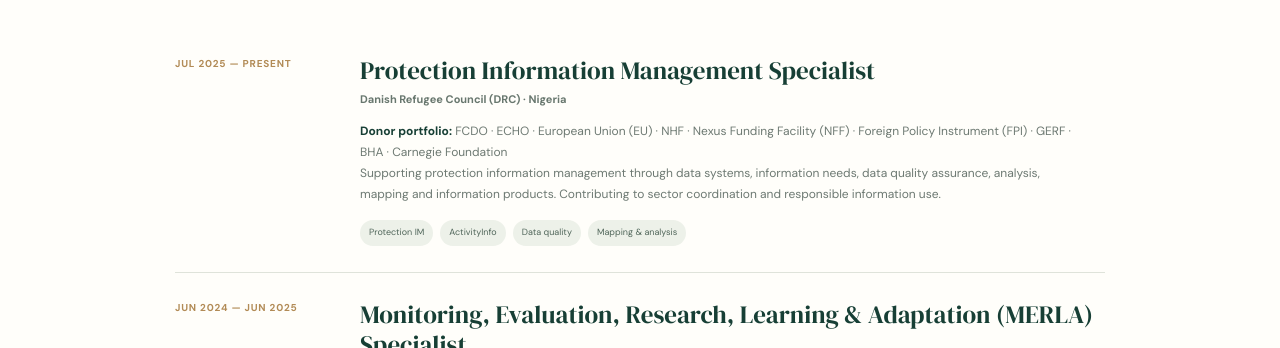
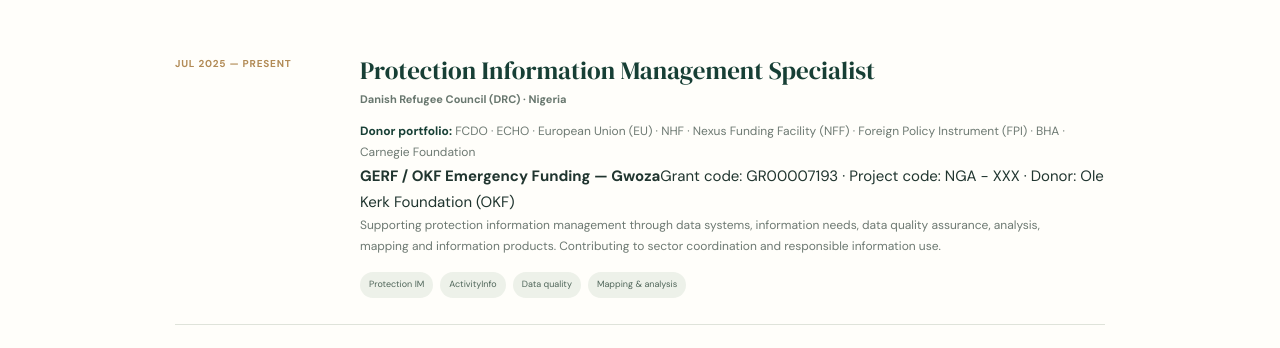
Before and after one commit to Lazarusyunana/lazarusyunana.github.io, a plain HTML site: page experience.html in a window 1280 px wide. Shown: the part 672-1020 px from the top of the page. Drawn offline with Linux system fonts and the light colour scheme.

Commit message:
Clarify GERF OKF emergency grant details

```diff
--- a/experience.html
+++ b/experience.html
@@ -1,7 +1,7 @@
 <!doctype html><html lang="en"><head><meta charset="utf-8"><meta name="viewport" content="width=device-width,initial-scale=1"><meta name="description" content="Career history in humanitarian and development programming."><meta name="theme-color" content="#173f35"><title>Experience | Lazarus Samson Yunana</title><link rel="stylesheet" href="style.css"><script defer src="script.js"></script></head><body><header class="site-header"><div class="container nav-wrap"><a class="brand" href="index.html"><span class="brand-mark">LY</span><span class="brand-copy"><strong>Lazarus Yunana</strong><small>Information · MEAL · Data</small></span></a><button class="menu-btn" aria-expanded="false">Menu</button><nav class="nav"><a href="index.html" >Home</a><a href="about.html" >About</a><a href="experience.html" aria-current="page">Experience</a><a href="projects.html" >Projects</a><a href="stories.html" >Photo Stories</a><a href="insights.html" >Blog</a><a class="nav-cta" href="contact.html">Contact ↗</a></nav></div></header><main>
 <section class="page-hero"><div class="container"><p class="crumb">EXPERIENCE / CAREER JOURNEY</p><h1>Experience shaped by <em>field realities.</em></h1><p class="page-lead">A career across humanitarian response and development programming, spanning MEAL, research, accountability and protection information management.</p></div></section>
 <section class="section section-white"><div class="container"><div class="section-heading"><div><p class="section-kicker">PROFESSIONAL EXPERIENCE</p><h2>From programme evidence to information systems.</h2></div><p>Selected roles and responsibilities. Consult the downloadable CV for the complete employment record.</p></div><div class="timeline">
-<article class="timeline-item"><div class="timeline-date">JUL 2025 — PRESENT</div><div><h3>Protection Information Management Specialist</h3><h4>Danish Refugee Council (DRC) · Nigeria</h4><p class="donor-line"><strong>Donor portfolio:</strong> FCDO · ECHO · European Union (EU) · NHF · Nexus Funding Facility (NFF) · Foreign Policy Instrument (FPI) · GERF · BHA · Carnegie Foundation</p><p>Supporting protection information management through data systems, information needs, data quality assurance, analysis, mapping and information products. Contributing to sector coordination and responsible information use.</p><div class="timeline-tags"><span>Protection IM</span><span>ActivityInfo</span><span>Data quality</span><span>Mapping & analysis</span></div></div></article>
+<article class="timeline-item"><div class="timeline-date">JUL 2025 — PRESENT</div><div><h3>Protection Information Management Specialist</h3><h4>Danish Refugee Council (DRC) · Nigeria</h4><p class="donor-line"><strong>Donor portfolio:</strong> FCDO · ECHO · European Union (EU) · NHF · Nexus Funding Facility (NFF) · Foreign Policy Instrument (FPI) · BHA · Carnegie Foundation</p><div class="project-context"><strong>GERF / OKF Emergency Funding — Gwoza</strong><span>Grant code: GR00007193 · Project code: NGA - XXX · Donor: Ole Kerk Foundation (OKF)</span></div><p>Supporting protection information management through data systems, information needs, data quality assurance, analysis, mapping and information products. Contributing to sector coordination and responsible information use.</p><div class="timeline-tags"><span>Protection IM</span><span>ActivityInfo</span><span>Data quality</span><span>Mapping & analysis</span></div></div></article>
 <article class="timeline-item"><div class="timeline-date">JUN 2024 — JUN 2025</div><div><h3>Monitoring, Evaluation, Research, Learning & Adaptation (MERLA) Specialist</h3><h4>Creative Associates International · USAID LEARN to Read</h4><p class="donor-line"><strong>Donor:</strong> USAID</p><p>Worked on the USAID LEARN to Read project, supporting monitoring frameworks, indicator matrices, performance monitoring plans, data collection and analysis, research and learning, data quality assurance, staff capacity strengthening and reporting.</p><div class="timeline-tags"><span>MERLA</span><span>Performance monitoring</span><span>Reporting</span><span>Learning</span></div></div></article>
 <article class="timeline-item"><div class="timeline-date">JAN 2023 — JUN 2024</div><div><h3>Research, Study & Data Officer</h3><h4>Creative Associates International · USAID LEARN to Read</h4><p class="donor-line"><strong>Donor:</strong> USAID</p><p>Worked on the USAID LEARN to Read project, supporting research studies, baseline surveys and situational analyses; maintaining project databases; training staff and partners; conducting data quality checks; and translating findings into programme insights.</p><div class="timeline-tags"><span>USAID</span><span>LEARN to Read</span><span>Research</span><span>Data management</span></div><div class="timeline-tags"><span>Research</span><span>Baseline surveys</span><span>Data management</span></div></div></article>
 <article class="timeline-item"><div class="timeline-date">SEP 2022 — JAN 2023</div><div><h3>Monitoring, Evaluation & Learning Officer</h3><h4>International Rescue Committee (IRC) · USAID OTL Project</h4><p class="donor-line"><strong>Donor:</strong> USAID</p><p>Contributed to midline and endline evaluations, focus group discussions, scorecards, project information systems, data verification and enumerator training.</p></div></article>
```
